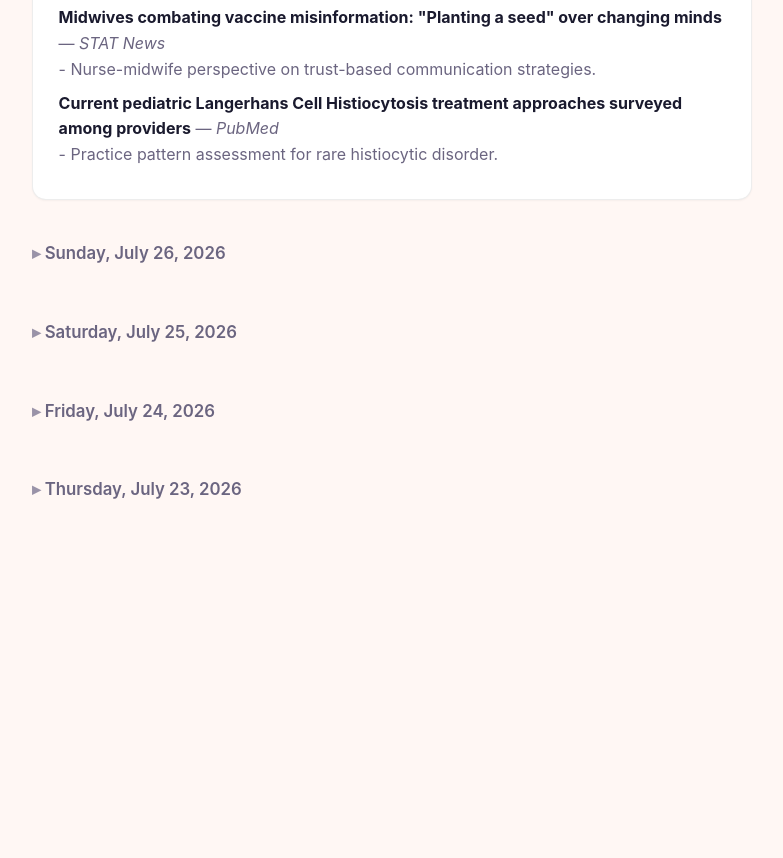
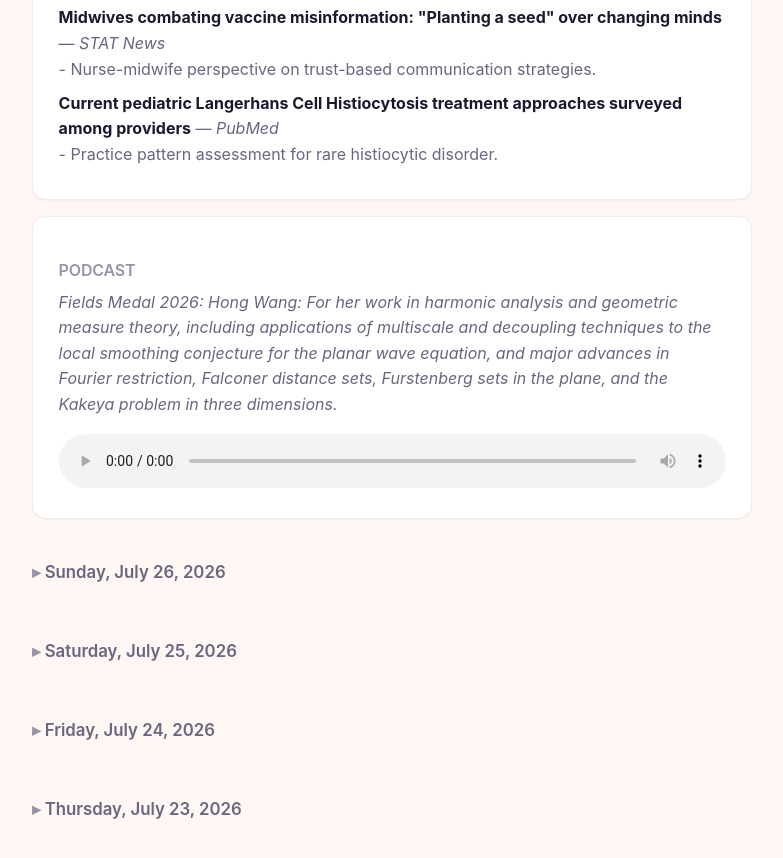
Before and after one commit to Camil-H/camil-h.github.io, a Jekyll site: the page knowledge_secretary/index.html, which Jekyll copies as it is, in a window 1280 px wide and 900 px high, scrolled down 5138 px. Shown: the top 858 px of the window, without its empty margins (248-1031 px from the left). Built offline with Jekyll 4.4.1, drawn with Linux system fonts in a browser that asks for light colours; before the commit the page ends 5753 px from its top, so only the background shows below that; some of the changed text lies outside the part shown.

Commit message:
deploy: Camil-H/knowledge_secretary@5ce208dbb37d431c53b22748893044ae4300c70c

```diff
--- a/knowledge_secretary/index.html
+++ b/knowledge_secretary/index.html
@@ -115,7 +115,7 @@
 <body>
 <h1>Knowledge Secretary</h1>
 <p class="subtitle">Daily newsletter, YouTube digest, and technical podcast</p>
-<p class="updated">Updated <time class="js-datetime" datetime="2026-07-27T10:55:21.523057+00:00">2026-07-27T10:55:21.523057+00:00</time></p>
+<p class="updated">Updated <time class="js-datetime" datetime="2026-07-28T09:16:53.236052+00:00">2026-07-28T09:16:53.236052+00:00</time></p>
 <section class="day today"><h2><time class="js-date" datetime="2026-07-27">2026-07-27</time></h2><article class="task newsletter"><h3 class="task-label">Newsletter</h3><h2>Discovery &amp; Translational Science</h2>
 <p><strong>Abatacept immunogenicity characterized with domain-specific assays</strong> — <em>PubMed</em><br>
 - Domain-specific and neutralizing antibody assays developed to assess immunogenicity from a biosimilar development perspective.</p>
@@ -218,7 +218,7 @@
 <p><strong>Midwives combating vaccine misinformation: "Planting a seed" over changing minds</strong> — <em>STAT News</em><br>
 - Nurse-midwife perspective on trust-based communication strategies.</p>
 <p><strong>Current pediatric Langerhans Cell Histiocytosis treatment approaches surveyed among providers</strong> — <em>PubMed</em><br>
-- Practice pattern assessment for rare histiocytic disorder.</p></article></section>
+- Practice pattern assessment for rare histiocytic disorder.</p></article><article class="task podcast"><h3 class="task-label">Podcast</h3><p class="topic">Fields Medal 2026: Hong Wang: For her work in harmonic analysis and geometric measure theory, including applications of multiscale and decoupling techniques to the local smoothing conjecture for the planar wave equation, and major advances in Fourier restriction, Falconer distance sets, Furstenberg sets in the plane, and the Kakeya problem in three dimensions.</p><audio controls src="https://github.com/Camil-H/knowledge_secretary/releases/download/podcast-2026-07-27/podcast_1d20c6a8c1464ed28d2d71931840d995.mp3"></audio></article></section>
 <details class="day"><summary><time class="js-date" datetime="2026-07-26">2026-07-26</time></summary><article class="task newsletter"><h3 class="task-label">Newsletter</h3><h2>Blogs</h2>
 <p><strong><a href="https://sciencebasedmedicine.org/macedo-lee-maha-maga-fluffers/?utm_source=rss&amp;utm_medium=rss&amp;utm_campaign=macedo-lee-maha-maga-fluffers" rel="noopener noreferrer">Stephen Macedo And Frances Lee: Defend Your Essay That Dr. Jay Bhattacharya Would Restore Trust in Public Health</a></strong> — <em>Science-Based Medicine</em><br>
 - Critique of a 2024 essay praising Jay Bhattacharya as a trust-restoring scientific leader; argues Bhattacharya advocated herd immunity via mass infection, opposed vaccines/masks, and aligned with RFK Jr./MAHA movement.<br>
```
